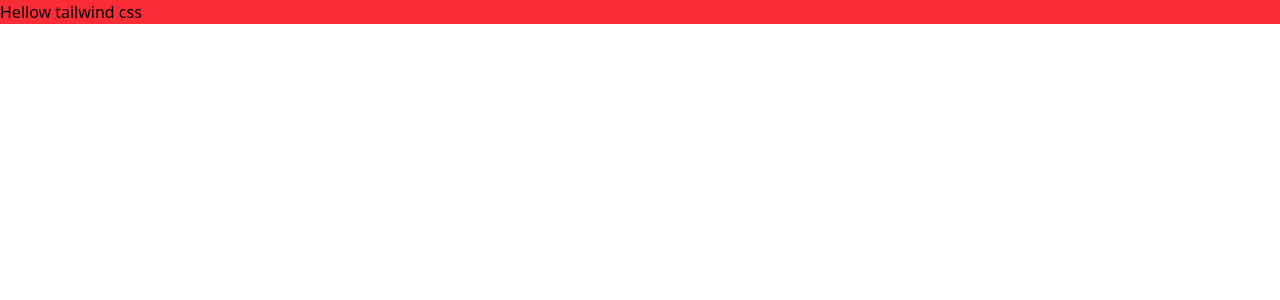
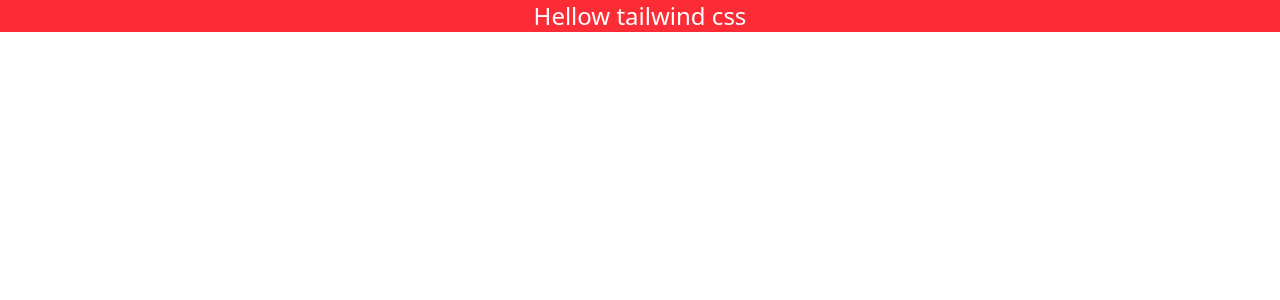
Before and after one commit to mamtapatil44/react-prcatice-app, a React (Vite) app: page / in a window 1280 px wide. Shown: the top 300 px of the page. Built offline with nearby package versions, Linux system fonts and the light colour scheme.

Commit message:
tailwind css setup

```diff
--- a/src/App.jsx
+++ b/src/App.jsx
@@ -3,9 +3,9 @@
 
 const App = () => {
   return (
-    <div>
-        <div className='Container bg-red-500'>
-            <h1>Hellow tailwind css</h1>
+    <div className=''>
+        <div className='container bg-red-500 mx-auto'>
+            <h1 className='text-2xl text-white text-center'>Hellow tailwind css</h1>
         </div>
     </div>
   )
```
